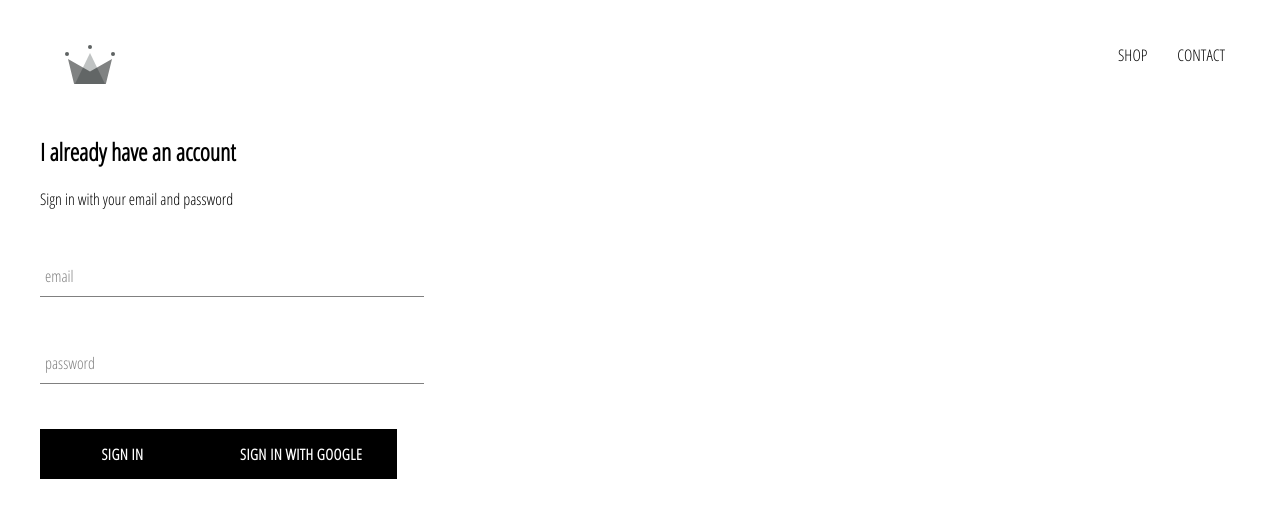
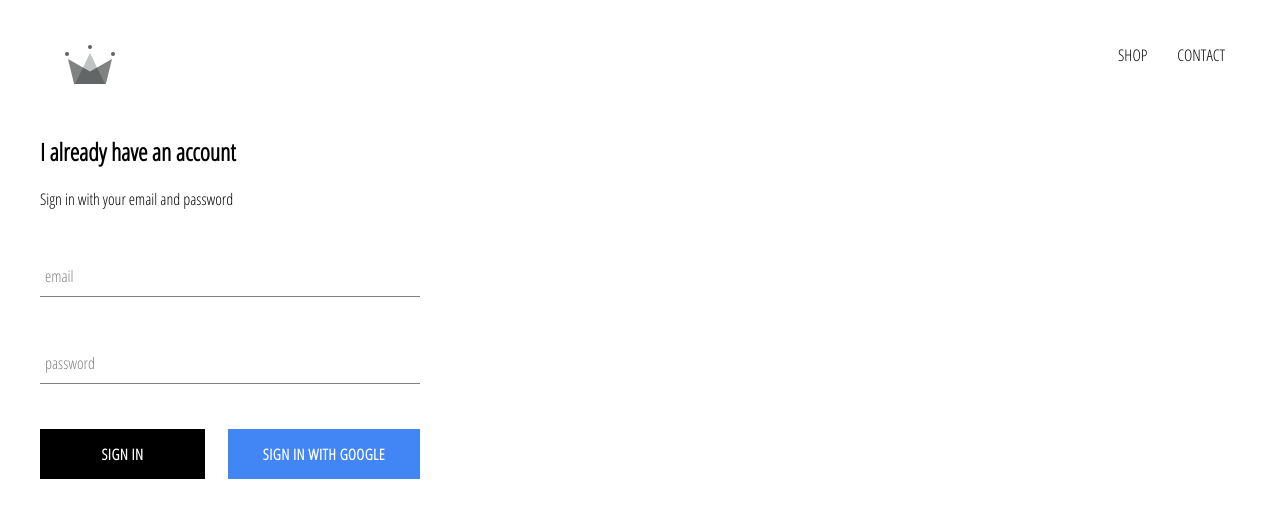
Before and after one commit to scottgilmoredev/e-commerce-react, a React (Create React App) app: page /signin in a window 1280 px wide. Shown: the top 518 px of the page. Built offline with nearby package versions, Linux system fonts and the light colour scheme; no server answers.

Commit message:
Add google sign-in button

```diff
--- a/src/components/sign-in/sign-in.component.jsx
+++ b/src/components/sign-in/sign-in.component.jsx
@@ -70,9 +70,16 @@ class SignIn extends Component {
                         handleChange={this.handleChange}
                     />
 
-                    { /* Submit */ }
-                    <CustomButton type='submit'>Sign In</CustomButton>
-                    <CustomButton onClick={signInWithGoogle}>Sign In with Google</CustomButton>
+                    { /* Submit: Sign In, Sign In with Google */ }
+                    <div className='buttons'>
+                        <CustomButton type='submit'>Sign In</CustomButton>
+                        <CustomButton
+                            isGoogleSignIn
+                            onClick={signInWithGoogle}
+                        >
+                            Sign In with Google
+                        </CustomButton>
+                    </div>
                 </form>
             </div>
         );
--- a/src/components/sign-in/sign-in.styles.scss
+++ b/src/components/sign-in/sign-in.styles.scss
@@ -1,9 +1,14 @@
 .sign-in {
     display: flex;
     flex-direction: column;
-    width: 30vw;
+    width: 380px;
 
     .title {
         margin: 10px 0;
     }
+
+    .buttons {
+        display: flex;
+        justify-content: space-between;
+    }
 }
```
